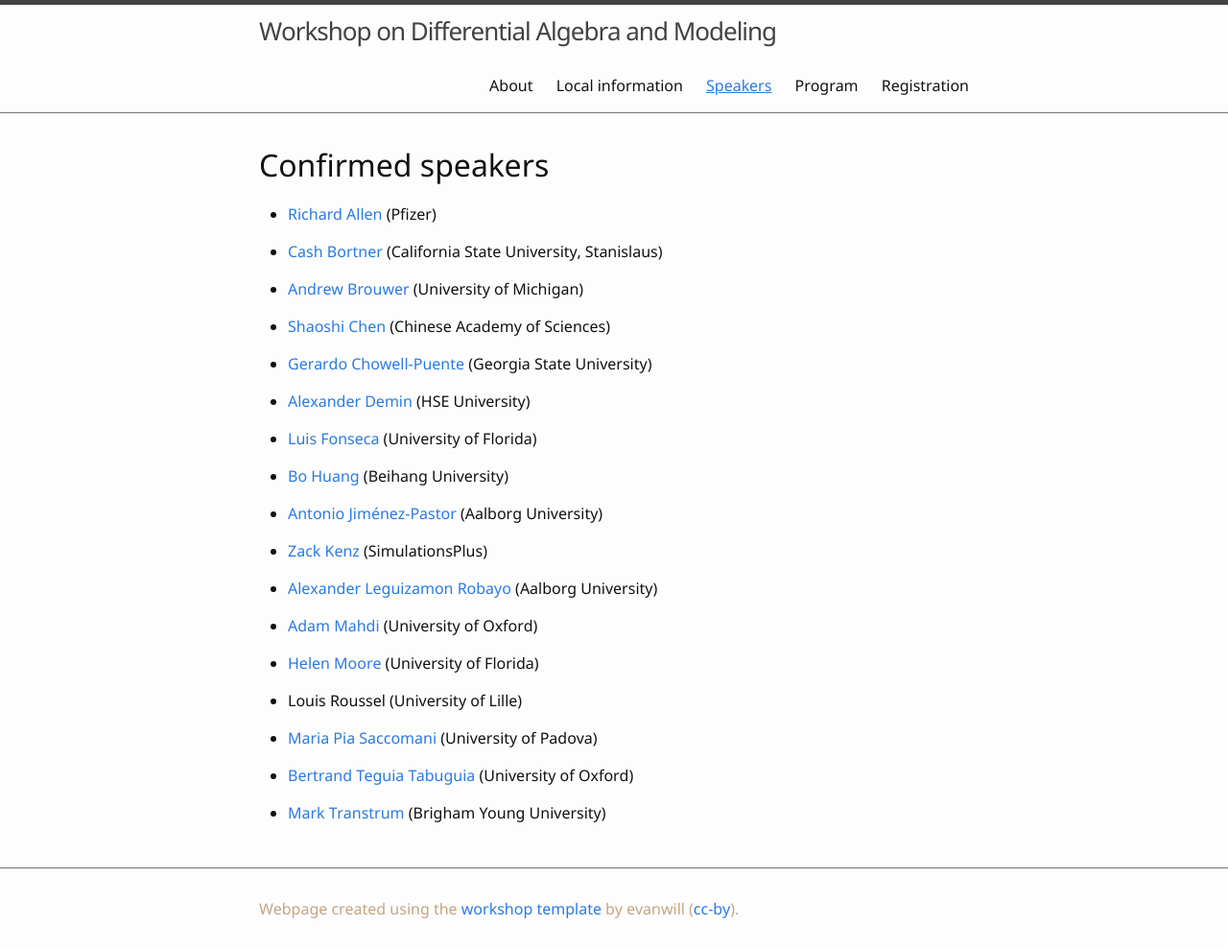
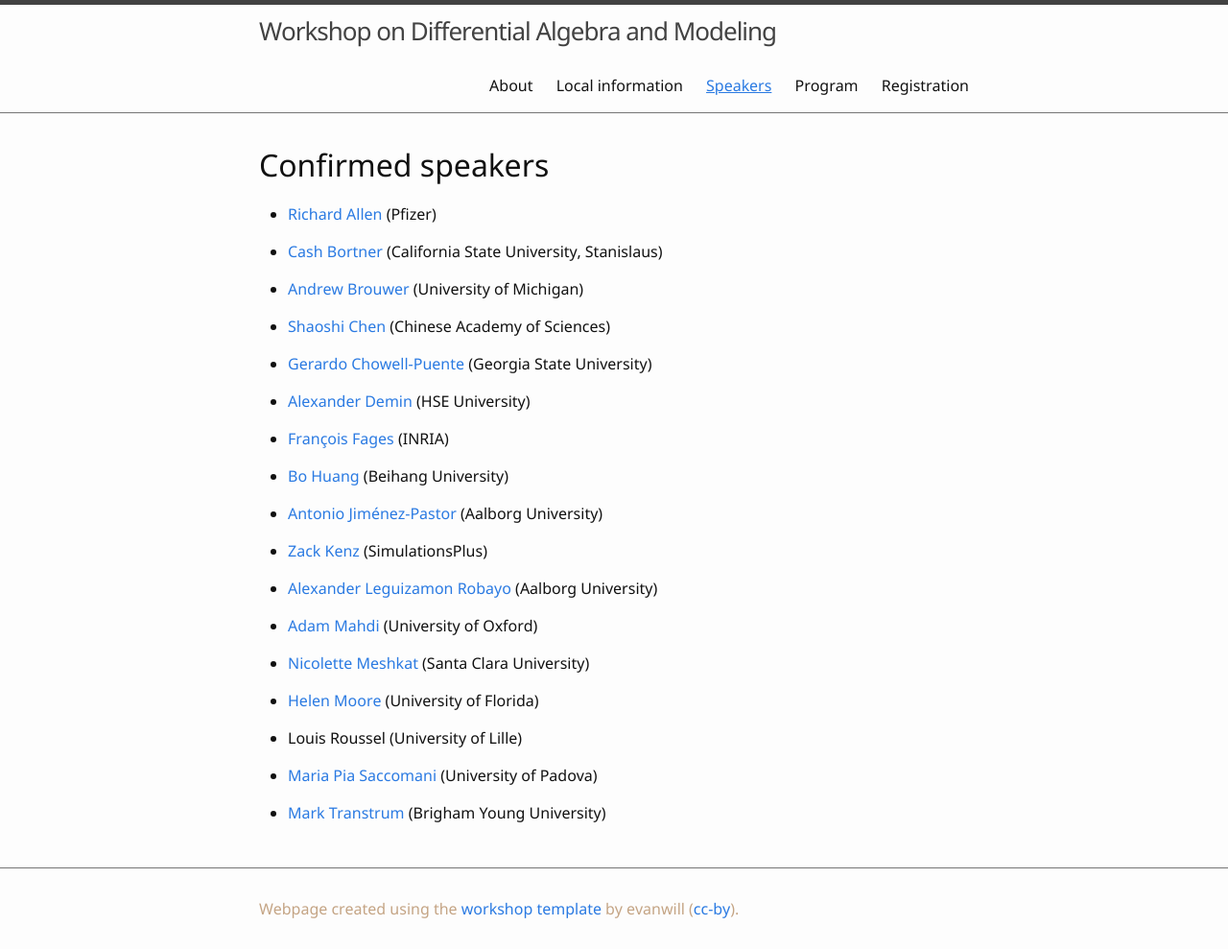
Before and after one commit to diffalg-modeling/diffalg-modeling, a Jekyll site: the page built from participants.md, in a window 1280 px wide. Shown: the whole page at 96% size. Built offline with Jekyll 4.4.1, drawn with Linux system fonts in a browser that asks for light colours.

Commit message:
updating speakers list

```diff
--- a/participants.md
+++ b/participants.md
@@ -17,7 +17,7 @@ nav: true
 
 * [Alexander Demin](https://sumiya11.github.io) (HSE University)
 
-* [Luis Fonseca](https://epi.ufl.edu/profile/fonseca-luis/) (University of Florida)
+* [François Fages](https://lifeware.inria.fr/wiki/Fages/Publications) (INRIA)
 
 * [Bo Huang](https://scholar.google.com/citations?user=3k2oS1YAAAAJ&hl=zh-CN) (Beihang University)
 
@@ -29,12 +29,12 @@ nav: true
 
 * [Adam Mahdi](https://www.oii.ox.ac.uk/people/profiles/adam-mahdi/) (University of Oxford)
 
+* [Nicolette Meshkat](https://www.scu.edu/cas/mathcs/faculty-and-staff/nicolette-meshkat/) (Santa Clara University)
+
 * [Helen Moore](https://directory.ufhealth.org/moore-helen) (University of Florida)
 
 * Louis Roussel (University of Lille)
 
 * [Maria Pia Saccomani](https://www.dei.unipd.it/~pia/) (University of Padova)
 
-* [Bertrand Teguia Tabuguia](https://bertrandteguia.com) (University of Oxford)
-
 * [Mark Transtrum](https://physics.byu.edu/faculty/transtrum/index) (Brigham Young University)
```
